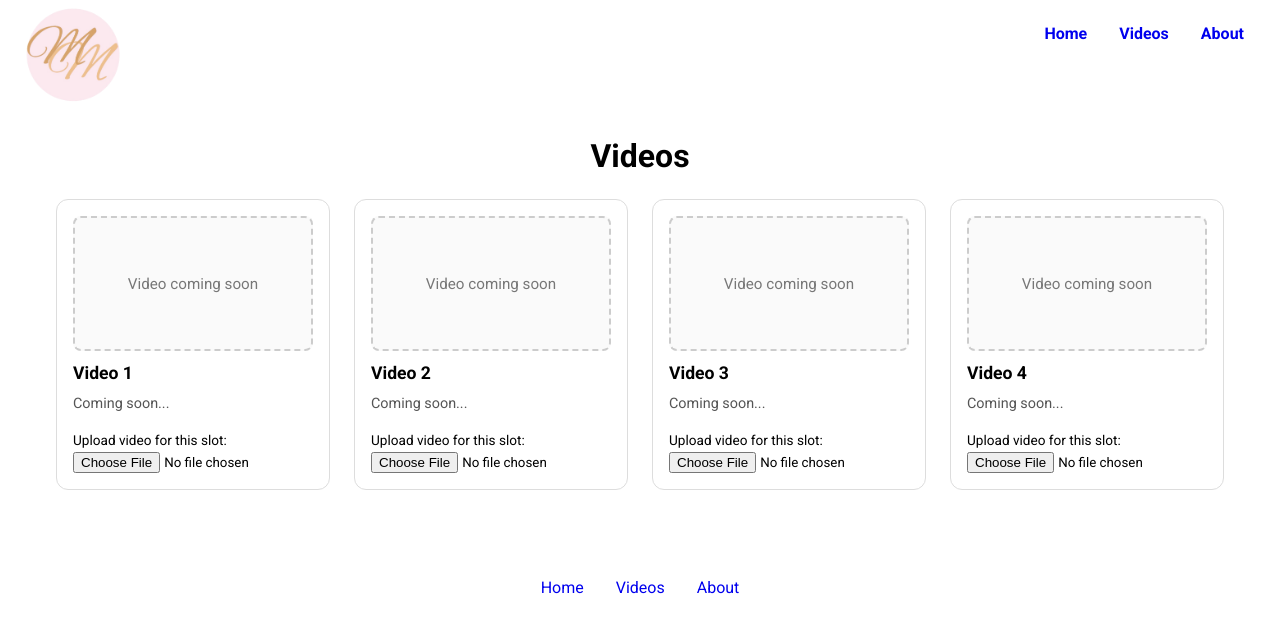
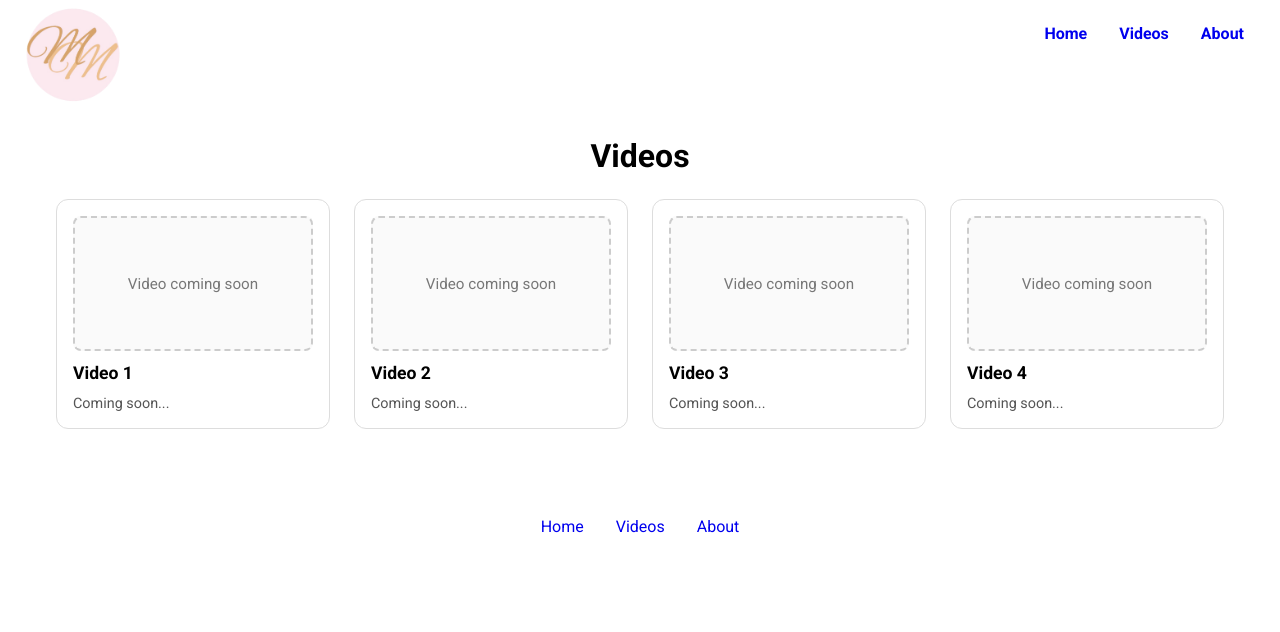
Before and after one commit to mmcmullinyohe/molly-ed-vids, a React (Vite) app: page /videos in a window 1280 px wide. Shown: the top 632 px of the page. Built offline with nearby package versions, Linux system fonts and the light colour scheme; a web font is replaced by a local one.

Commit message:
remove upload link

```diff
--- a/src/pages/Videos.css
+++ b/src/pages/Videos.css
@@ -23,17 +23,13 @@
   display: flex;
   flex-direction: column;
   gap: 0.75rem;
+  background: #fff;
 }
 
-.video-placeholder,
-.video-player {
+.video-placeholder {
   width: 100%;
   aspect-ratio: 16 / 9;
   border-radius: 8px;
-  overflow: hidden;
-}
-
-.video-placeholder {
   border: 2px dashed #ccc;
   display: flex;
   align-items: center;
@@ -41,10 +37,6 @@
   font-size: 0.95rem;
   color: #777;
   background: #fafafa;
-}
-
-.video-player {
-  background: #000;
 }
 
 .video-card-title {
@@ -57,11 +49,3 @@
   font-size: 0.9rem;
   color: #555;
 }
-
-.upload-label {
-  margin-top: 0.5rem;
-  font-size: 0.85rem;
-  display: flex;
-  flex-direction: column;
-  gap: 0.25rem;
-}
--- a/src/pages/Videos.jsx
+++ b/src/pages/Videos.jsx
@@ -1,32 +1,16 @@
-import React, { useState } from 'react'
+import React from 'react'
 import Nav from '../components/Nav'
 import './Videos.css'
 import Footer from '../components/Footer'
 
-const initialVideos = [
-  { id: 1, title: 'Video 1', description: 'Coming soon...', src: null },
-  { id: 2, title: 'Video 2', description: 'Coming soon...', src: null },
-  { id: 3, title: 'Video 3', description: 'Coming soon...', src: null },
-  { id: 4, title: 'Video 4', description: 'Coming soon...', src: null },
+const videos = [
+  { id: 1, title: 'Video 1', description: 'Coming soon...' },
+  { id: 2, title: 'Video 2', description: 'Coming soon...' },
+  { id: 3, title: 'Video 3', description: 'Coming soon...' },
+  { id: 4, title: 'Video 4', description: 'Coming soon...' },
 ]
 
 const Videos = () => {
-  const [videos, setVideos] = useState(initialVideos)
-
-  const handleFileChange = (event, id) => {
-    const file = event.target.files[0]
-    if (!file) return
-
-    // This creates a temporary URL so you can preview the video
-    const previewUrl = URL.createObjectURL(file)
-
-    setVideos(prev =>
-      prev.map(video =>
-        video.id === id ? { ...video, src: previewUrl } : video
-      )
-    )
-  }
-
   return (
     <div>
       <Nav />
@@ -36,29 +20,11 @@ const Videos = () => {
         <div className="videos-grid">
           {videos.map(video => (
             <div key={video.id} className="video-card">
-              {video.src ? (
-                <video
-                  className="video-player"
-                  controls
-                  src={video.src}
-                />
-              ) : (
-                <div className="video-placeholder">
-                  <span>Video coming soon</span>
-                </div>
-              )}
-
+              <div className="video-placeholder">
+                <span>Video coming soon</span>
+              </div>
               <h2 className="video-card-title">{video.title}</h2>
               <p className="video-card-description">{video.description}</p>
-
-              <label className="upload-label">
-                Upload video for this slot:
-                <input
-                  type="file"
-                  accept="video/*"
-                  onChange={e => handleFileChange(e, video.id)}
-                />
-              </label>
             </div>
           ))}
         </div>
```
